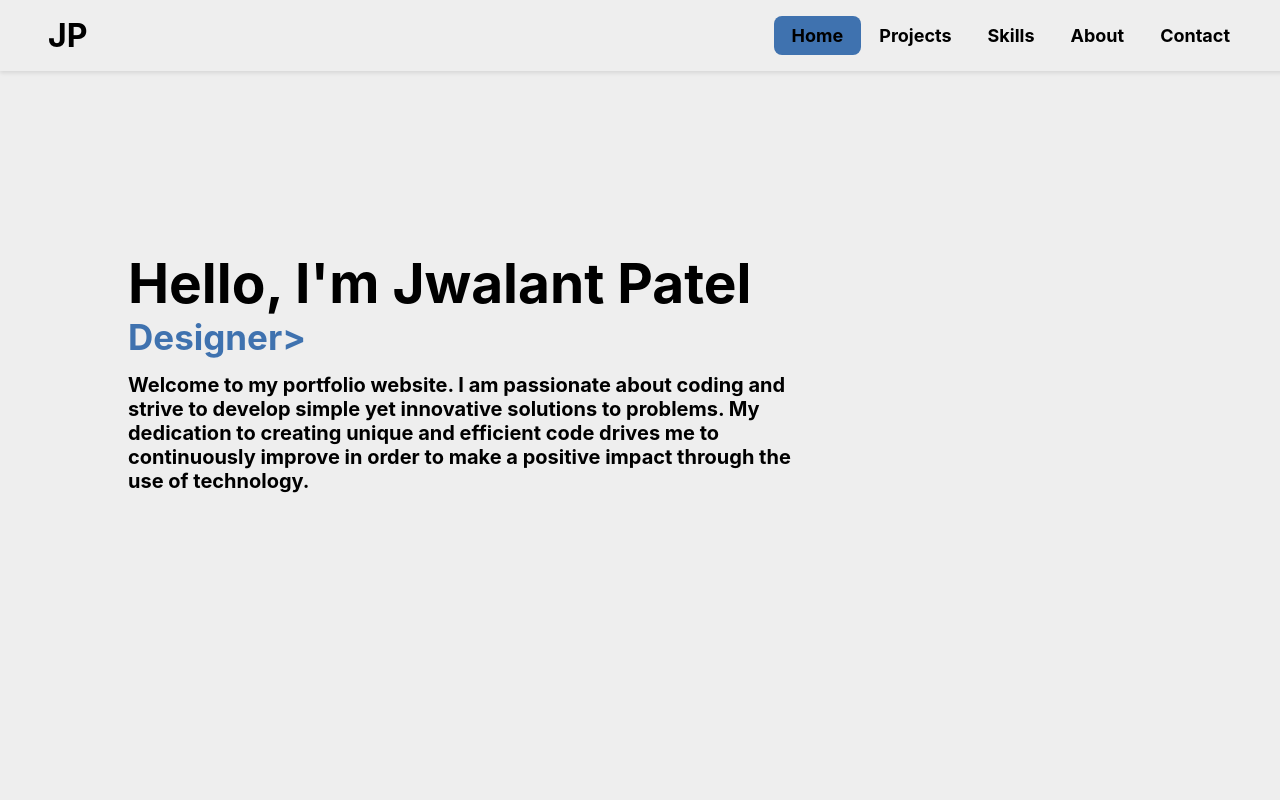
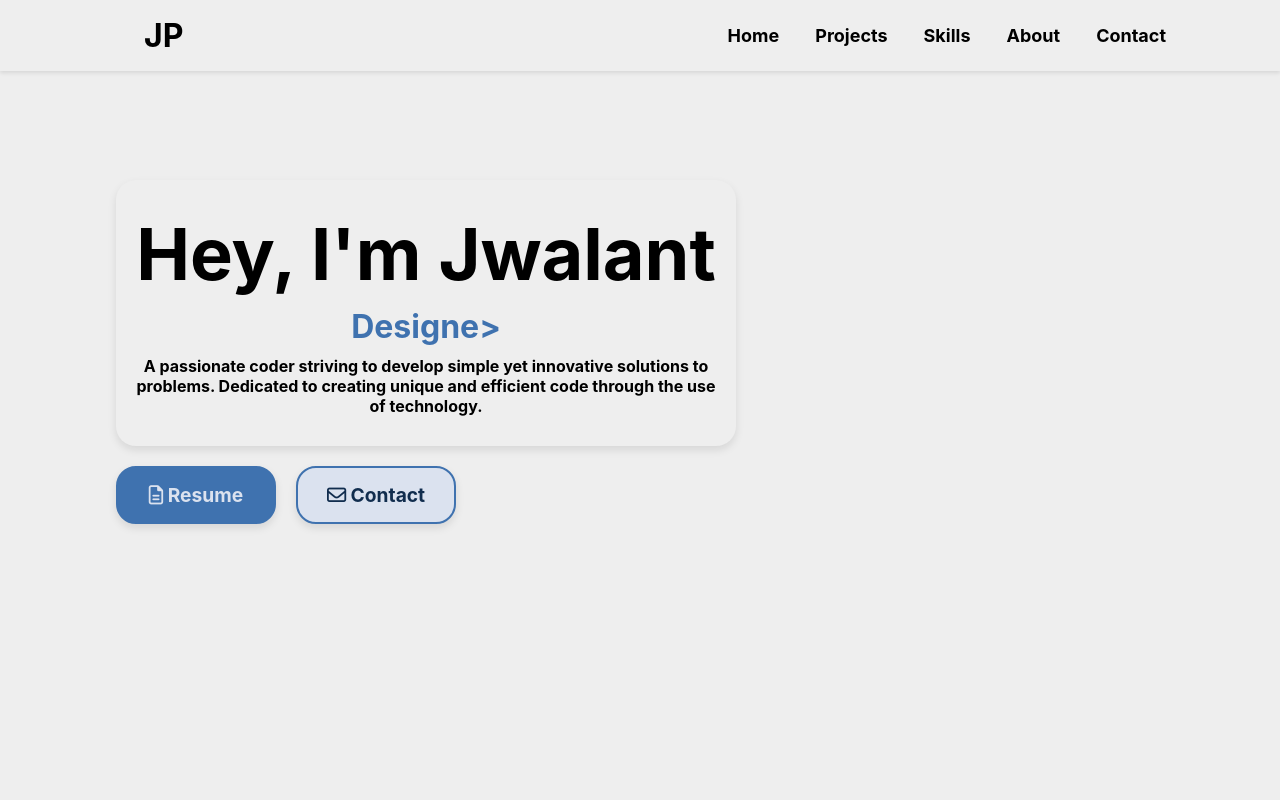
Before and after one commit to Jawlt/portfolio-website, a React (Create React App) app: page / in a window 1280 px wide. Shown: the top 800 px of the page. Built offline with nearby package versions, Linux system fonts and the light colour scheme.

Commit message:
added resume and contact

```diff
--- a/src/App.css
+++ b/src/App.css
@@ -1,12 +1,24 @@
-/* Styling for the app container */
+/* App.css */
 .App {
   background-color: #eee;
   min-height: 500vh;
   width: 100%;
-  overflow-x: auto; /* Prevent horizontal overflow */
+
 }
 
 /* Smooth scrolling */
-html {
+body, html {
   scroll-behavior: smooth;
+  box-sizing: border-box;
+  overflow-x: hidden; /* Prevent horizontal overflow */
 }
+
+*, *::before, *::after {
+  box-sizing: inherit;
+}
+
+.section {
+  height: 100vh; /* Each section takes up the full viewport height */
+  display: flex;
+  width: 100%; /* Ensure it does not exceed the viewport width */
+}
--- a/src/App.js
+++ b/src/App.js
@@ -6,29 +6,37 @@ import Projects from './components/Projects';
 import Skills from './components/Skills';
 import Contact from './components/Contact';
 import Navbar from './components/Navbar';
-import { BrowserRouter as Router, Route, Routes } from 'react-router-dom';
 import {Helmet} from "react-helmet";
+import {Element} from 'react-scroll';
+
+import '@fortawesome/fontawesome-free/css/all.min.css';
 
 function App() {
   return (
-    <Router>
     <div className="App">
       <Helmet>
         <meta charSet="utf-8" />
-          <title>Jwalant's Portfolio</title>
-          <link rel="canonical" href="http://jawlt.ca/"/>
-          <meta name="description" content="Portfolio Website"/>
+        <title>Jwalant Patel</title>
+        <link rel="canonical" href="http://jawlt.ca/" />
+        <meta name="description" content="Portfolio Website" />
       </Helmet>
       <Navbar />
-        <Routes>
-          <Route path="/" exact element={<Home />} />
-          <Route path="/about" element={<About />} />
-          <Route path="/projects" element={<Projects />} />
-          <Route path="/skills" element={<Skills />} />
-          <Route path="/contact" element={<Contact />} />
-        </Routes>
+      <Element name="home" className="section">
+        <Home />
+      </Element>
+      <Element name="projects" className="section">
+        <Projects />
+      </Element>
+      <Element name="skills" className="section">
+        <Skills />
+      </Element>
+      <Element name="about" className="section">
+        <About />
+      </Element>
+      <Element name="contact" className="section">
+        <Contact />
+      </Element>
     </div>
-    </Router>
   );
 }
 
--- a/src/components/Home.css
+++ b/src/components/Home.css
@@ -1,27 +1,173 @@
-.typing-container {
-    padding-top: 250px;
-    padding-left: 8em;
+/* Home.css */
+.home-section {
+    display: flex;
+    flex-direction: column;
+    height: 100vh;
+    width: 100%;
+    text-align: center;
+    padding: 20px;
+    box-sizing: border-box;
+    position: absolute;
+    top: 10em;
+    left: 6em;
+    position: relative; /* Removed absolute positioning */
+    transition: filter 0.3s ease;
 }
 
-/* Remove default margins and paddings */
-body, h1, h2, h3, p {
+.home-section.blurred {
+    filter: blur(5px); /* Apply blur effect when contact form is open */
+}
+
+#bubble {
+    background-color: #eee;
+    padding: 20px;
+    border-radius: 20px;
+    box-shadow: 0 4px 8px rgba(0, 0, 0, 0.1);
+    max-width: 620px;
+    width: 100%;
+    box-sizing: border-box; /* Include padding and border in element's width and height */
+    margin-bottom: 20px; /* Space between the description and buttons */
+}
+
+.description {
+    background-color: white;
+    padding: 20px;
+    border-radius: 20px;
+    box-shadow: 0 4px 8px rgba(0, 0, 0, 0.1);
+    max-width: 620px;
+    width: 90%;
+    box-sizing: border-box; /* Include padding and border in element's width and height */
+    margin-bottom: 20px; /* Space between the description and buttons */
+}
+
+.button-container {
+    display: flex;
+    gap: 20px; /* Space between the buttons */
+}
+
+.resume, .contact {
+    font-size: 1em;
+    padding: 15px;
+    border-radius: 20px;
+    box-shadow: 0 4px 8px rgba(0, 0, 0, 0.1);
+    max-width: 160px;
+    width: auto;
+    flex: 1;
+    box-sizing: border-box; /* Include padding and border in element's width and height */
+}
+
+.resume {
+    color: #DBE2EF;
+    background-color: #3F72AF;
+    border: 2px solid #3F72AF;
+}
+
+.contact {
+    color: #112D4E;
+    background-color: #DBE2EF;
+    border: 2px solid #3F72AF;
+}
+
+.resume a, .contact a {
+    color: inherit;
+    text-decoration: none;
+}
+
+.resume p, .contact p {
     margin: 0;
-    padding: 0;
-  }
+    font-size: 1.2em;
+    font-weight: bold;
+}
+
+/* Responsive design */
+@media (max-width: 768px) {
+    .home-section {
+        padding: 10px;
+        position: static; /* Adjust for smaller screens */
+    }
+
+    #bubble, .description, .resume, .contact {
+        width: 100%;
+    }
+
+    .button-container {
+        flex-direction: column;
+        gap: 10px; /* Reduce gap for smaller screens */
+    }
+}
+
+h1, h2, h3 {
+    margin: 10px 0;
+}
 
 h1 {
-    font-size: 55px;
+    font-size: 4.5rem;
     color: #000;
 }
 
 h2 {
-    font-size: 35px;
+    font-size: 2em;
     color: #3F72AF;
 }
 
 h3 {
-    font-size: 20px;
     color: #000;
-    width: 675px;
-    padding-top: 15px;
+    font-size: 1em;
 }
+
+/* Contact Popup */
+.contact-popup {
+    position: fixed;
+    top: 0;
+    left: 0;
+    width: 100%;
+    height: 100%;
+    display: flex;
+    align-items: center;
+    justify-content: center;
+    background: rgba(0, 0, 0, 0.5); /* Darken background */
+    z-index: 1000;
+}
+
+.contact-form {
+    background-color: white;
+    padding: 20px;
+    border-radius: 20px;
+    box-shadow: 0 4px 8px rgba(0, 0, 0, 0.1);
+    max-width: 500px;
+    width: 90%;
+    text-align: center;
+}
+
+.contact-form h2 {
+    margin-bottom: 20px;
+}
+
+.contact-form input,
+.contact-form textarea {
+    width: 100%;
+    padding: 10px;
+    margin: 10px 0;
+    border: 1px solid #ccc;
+    border-radius: 5px;
+}
+
+.contact-form button {
+    padding: 10px 20px;
+    margin-top: 10px;
+    border: none;
+    background-color: #3F72AF;
+    color: white;
+    border-radius: 5px;
+    cursor: pointer;
+ }
+
+.close-button {
+    margin-top: 20px;
+    padding: 10px 20px;
+    border: none;
+    background-color: #ccc;
+    color: white;
+    border-radius: 5px;
+    cursor: pointer;
+}
--- a/src/components/Home.js
+++ b/src/components/Home.js
@@ -1,18 +1,61 @@
-import React from 'react';
+import React, { useState } from 'react';
+import Pdf from './files/Resume.pdf';
 import './Home.css';
-import { ReactTyped } from "react-typed";
+import {ReactTyped} from 'react-typed';
+import emailjs from '@emailjs/browser';
 
 function Home() {
+  const [isContactOpen, setIsContactOpen] = useState(false);
+
+  const onResumeClick = () => {
+    window.open(Pdf);
+  };
+
+  const onContactClick = () => {
+    setIsContactOpen(true);
+  };
+
+  const onCloseContact = () => {
+    setIsContactOpen(false);
+  };
+
+  const sendEmail = (e) => {
+    e.preventDefault();
+    console.log("Sending email...");
+    emailjs.sendForm(
+      process.env.REACT_APP_SERVICE_ID,
+      process.env.REACT_APP_TEMPLATE_ID,
+      e.target,
+      process.env.REACT_APP_PUBLIC_KEY
+    )
+    .then((result) => {
+      console.log("Email sent successfully:", result.text);
+      setIsContactOpen(false); /* closes contact popup */
+      alert("Email sent successfully!");
+    }, (error) => {
+      console.error("Error sending email:", error.text);
+      alert("Error sending email.");
+    });
+  }
+
   return (
-    <div class="typing-container">
+    <div>
+      <div className={`home-section ${isContactOpen ? 'blurred' : ''}`}>
+        <div className="description" id="bubble">
           <h1>
-        <ReactTyped strings={["Hello, I'm Jwalant Patel"]}
+            <ReactTyped
+              strings={["Hey, I'm Jwalant"]}
               typeSpeed={100}
               showCursor={false}
             />
           </h1>
           <h2>
-        <ReactTyped strings={["Computer Science Student", "Aspiring Developer", "Designer"]}
+            <ReactTyped
+              strings={[
+                "Computer Science Student",
+                "Aspiring Developer",
+                "Designer",
+              ]}
               typeSpeed={50}
               loop
               backSpeed={30}
@@ -21,13 +64,43 @@ function Home() {
             />
           </h2>
           <h3>
-        <ReactTyped strings={["Welcome to my portfolio website. I am passionate about coding and strive to develop simple yet innovative solutions to problems."
-        +" My dedication to creating unique and efficient code drives me to continuously improve in order to make a positive impact through the use of technology."]}
+            <ReactTyped
+              strings={[
+                "A passionate coder striving to develop simple yet innovative solutions to problems. Dedicated to creating unique and efficient code through the use of technology.",
+              ]}
               typeSpeed={1}
               showCursor={false}
             />
           </h3>
         </div>
+        <div className="button-container">
+          <div className="resume">
+            <a href="#resume" onClick={onResumeClick}>
+              <p><i className="far fa-file-alt"></i> Resume</p>
+            </a>
+          </div>
+          <div className="contact">
+            <a href="#contact" onClick={onContactClick}>
+              <p><i className="far fa-envelope"></i> Contact</p>
+            </a>
+          </div>
+        </div>
+      </div>
+      {isContactOpen && (
+        <div className="contact-popup">
+          <div className="contact-form">
+            <h2>Contact Me</h2>
+            <form onSubmit={sendEmail}>
+              <input type="text" name="from_name" id="fromName" placeholder="Name" required />
+              <input type="email" name="email_from" id="emailFrom" placeholder="Email person@example.com" required />
+              <textarea name="message" id="message" placeholder="Message" required></textarea>
+              <button type="submit">Send <i className="far fa-paper-plane"></i></button>
+            </form>
+            <button className="close-button" onClick={onCloseContact}>Close</button>
+          </div>
+        </div>
+      )}
+    </div>
   );
 }
 
--- a/src/components/Navbar.css
+++ b/src/components/Navbar.css
@@ -5,7 +5,7 @@
 
 /* navbar styling */
 .navbar {
-  position: fixed; /* fixed navbar for when scrolling */
+  position: absolute; /* fixed navbar for when scrolling */
   top: 0;
   left: 0;
   width: 100%;
@@ -22,7 +22,7 @@
 .logo {
   font-size: 2em;
   font-weight: bold;
-  margin-left: 1em;
+  margin-left: 4em;
 }
 
 /* menu toggle button styling */
@@ -40,7 +40,7 @@
   display: flex; /* display items in a row */
   margin: 0;
   padding: 0;
-  padding-right: 3em;
+  padding-right: 5em;
 }
 
 .navbar-item a {
@@ -52,7 +52,7 @@
   border-radius: 0.5rem;
 }
 
-.navbar-item a:not(.active):hover {
+.navbar-item a:hover {
   background-color: #DBE2EF; /* changes hover background color on navbar items */
 }
 
@@ -60,6 +60,10 @@
 @media (max-width: 768px) {
   .menu-toggle {
     display: block; /* shows toggle button */
+  }
+
+  .logo{
+    margin-left: 0;
   }
 
   .navbar-list {
--- a/src/components/Navbar.js
+++ b/src/components/Navbar.js
@@ -1,5 +1,5 @@
 import React, { useState } from 'react';
-import { NavLink } from 'react-router-dom';
+import { Link } from 'react-scroll';
 import './Navbar.css';
 
 function Navbar() {
@@ -19,19 +19,19 @@ function Navbar() {
       </button>
       <ul className={`navbar-list ${isOpen ? 'open' : ''}`}>
         <li className="navbar-item">
-          <NavLink to="/" exact activeClassName="active-link">Home</NavLink>
+          <Link to="home" smooth={true} duration={1} onClick={toggleMenu}>Home</Link>
         </li>
         <li className="navbar-item">
-          <NavLink to="/Projects" activeClassName="active-link">Projects</NavLink>
+          <Link to="projects" smooth={true} duration={1} onClick={toggleMenu}>Projects</Link>
         </li>
         <li className="navbar-item">
-          <NavLink to="/Skills" activeClassName="active-link">Skills</NavLink>
+          <Link to="skills" smooth={true} duration={1} onClick={toggleMenu}>Skills</Link>
         </li>
         <li className="navbar-item">
-          <NavLink to="/About" activeClassName="active-link">About</NavLink>
+          <Link to="about" smooth={true} duration={1} onClick={toggleMenu}>About</Link>
         </li>
         <li className="navbar-item">
-          <NavLink to="/Contact" activeClassName="active-link">Contact</NavLink>
+          <Link to="contact" smooth={true} duration={1} onClick={toggleMenu}>Contact</Link>
         </li>
       </ul>
     </nav>
```
Also changed, not shown: 2 other files (tests, documents, lock files or other folders). Lines whose indentation alone changed are shown as unchanged.
